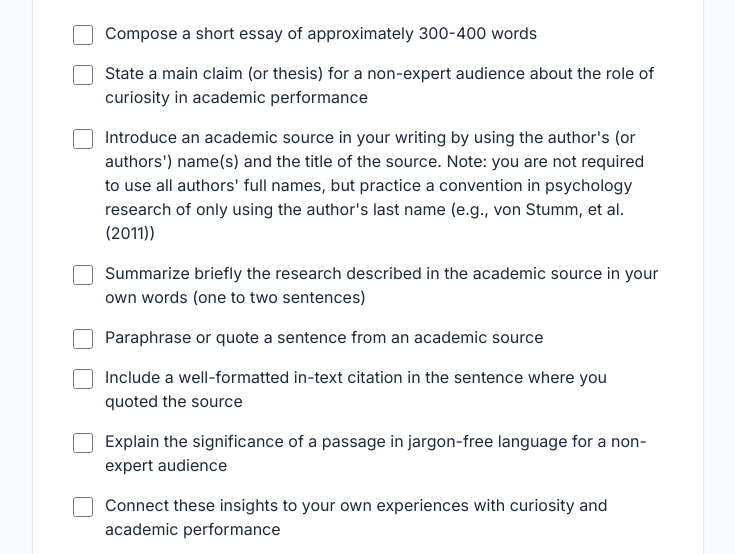
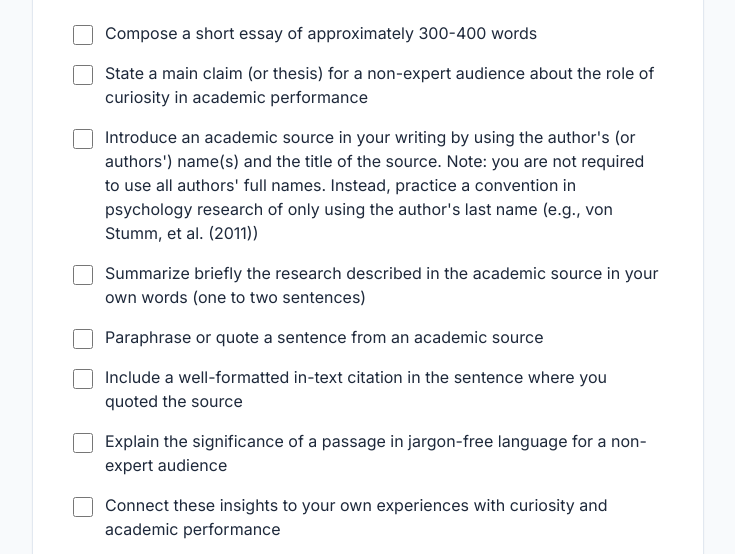
Before and after one commit to iporter-teacher/teaching, a plain HTML site: page micro-comp-2-checklist.html in a window 1280 px wide. Shown: the part 240-794 px from the top of the page, without its empty margins (272-1007 px from the left). Drawn offline with nearby package versions, Linux system fonts and the light colour scheme.

Commit message:
Update micro-comp-2-checklist.html

```diff
--- a/micro-comp-2-checklist.html
+++ b/micro-comp-2-checklist.html
@@ -44,7 +44,7 @@
       <div class="flex items-start gap-3">
         <input type="checkbox" id="item-2" class="checklist-item mt-1 h-5 w-5 rounded border-slate-300 text-indigo-600 focus:ring-indigo-500 cursor-pointer shrink-0">
         <label for="item-2" class="cursor-pointer text-sm sm:text-base leading-relaxed select-none transition-colors">
-          Introduce an academic source in your writing by using the author's (or authors') name(s) and the title of the source. Note: you are not required to use all authors' full names, but practice a convention in psychology research of only using the author's last name (e.g., von Stumm, et al. (2011))
+          Introduce an academic source in your writing by using the author's (or authors') name(s) and the title of the source. Note: you are not required to use all authors' full names. Instead, practice a convention in psychology research of only using the author's last name (e.g., von Stumm, et al. (2011))
         </label>
       </div>
 
```
